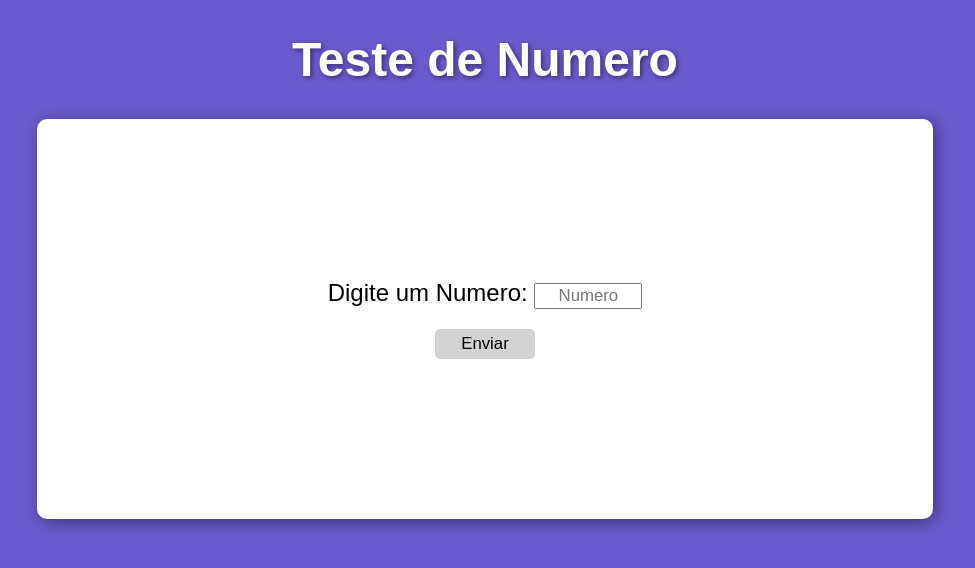
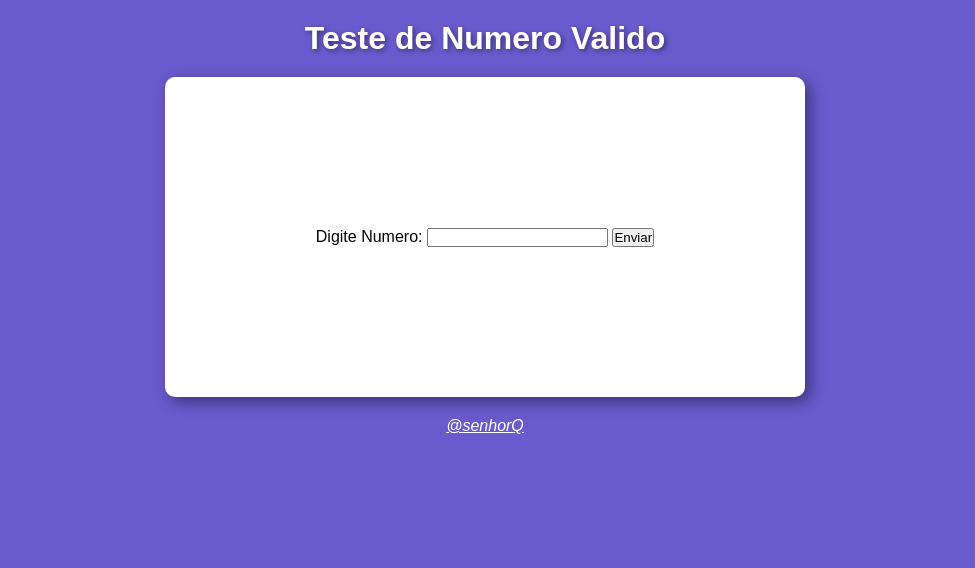
Before and after one commit to Souza-JV/java-script, a plain HTML site: page atividades/att001-variaveis/teste001.html in a window 1280 px wide. Shown: the whole page, without its empty margins (155-1130 px from the left). Drawn offline with Linux system fonts and the light colour scheme.

Commit message:
atualizado o exercicio

```diff
--- a/atividades/att001-variaveis/teste001.html
+++ b/atividades/att001-variaveis/teste001.html
@@ -1,89 +1,75 @@
 <!DOCTYPE html>
-<html lang="pt-br">
+<html lang="pot-br">
 <head>
     <meta charset="UTF-8">
     <meta name="viewport" content="width=device-width, initial-scale=1.0">
-    <title>Teste</title>
+    <title>Teste de numero</title>
     <style>
+        * {
+            margin: 0px;
+            padding: 0px;
+            box-sizing: border-box;
+        }
+
         body {
-            font: normal 1.5em arial;
             background-color: slateblue;
-            color: white;
+            width: 100vw;
+            height: 100vh;
+            font: normal 1em arial;
         }
 
         header {
+            color: white;
             text-align: center;
+            padding: 20px;
         }
 
-        h1 {
-            text-shadow: 2px 2px 5px rgba(0, 0, 0, 0.466);
+        header > h1 {
+            text-shadow: 2px 2px 5px rgba(0, 0, 0, 0.432);
         }
 
         main {
-            width: 70vw;
-            height: 50vh;
             background-color: white;
-            color: black;
+            width: 50vw;
+            height: 40vh;
+            margin: auto;
             border-radius: 10px;
-            margin: auto;
-            box-shadow: 3px 3px 15px rgba(0, 0, 0, 0.418);
+            padding: 20px;
+            box-shadow: 5px 5px 15px rgba(0, 0, 0, 0.418);
 
             display: flex;
             justify-content: center;
             align-items: center;
-            flex-flow: column;
-            gap: 20px;
         }
-        input {
-            font: normal .7em arial;
-        }
-
-        input#n {
-            width: 100px;
-            height: 20px;
+        footer {
+            color: white;
             text-align: center;
-        }
-
-        input#n::-webkit-inner-spin-button{
-            -webkit-appearance: none;
-        }
-
-        input#b {
-            background-color: lightgray;
-            width: 100px;
-            height: 30px;
-            border: none;
-            border-radius: 5px;
-            transition: transform .3s, background .3s;
-        }
-
-        input#b:hover {
-            background-color: gray;
-            color: white;
-            transform: scale(1.1);
-            box-shadow: 3px 3px 5px rgba(0, 0, 0, 0.418);
+            text-decoration: underline;
+            font-style: italic;
+            padding: 20px;
         }
     </style>
 </head>
 <body>
     <header>
-        <h1>Teste de Numero</h1>
+        <h1>Teste de Numero Valido</h1>
     </header>
     <main>
-        <div>
-            <label for="n">Digite um Numero:</label>
-            <input type="number" id="n" placeholder="Numero">
-        </div>
-        <input id="b" type="button" value="Enviar" onclick="enviar()">
+        <form action="#">
+            <label for="n">Digite Numero: </label>
+            <input type="number" name="n" id="n">
+            <input type="button" value="Enviar" onclick="enviar()">
+        </form>
     </main>
+    <footer>@senhorQ</footer>
     <script>
         function enviar() {
             var n = document.querySelector('input#n').value
             if (n <= 0) {
-                alert('NUMERO INVALIDO')
-            } else {
-                alert('NUMERO ACEITO')
-            }
+                alert('Numero Invalido')
+            } else (
+                alert('Numero Enviado...')
+            )
         }
     </script>
 </body>
```
